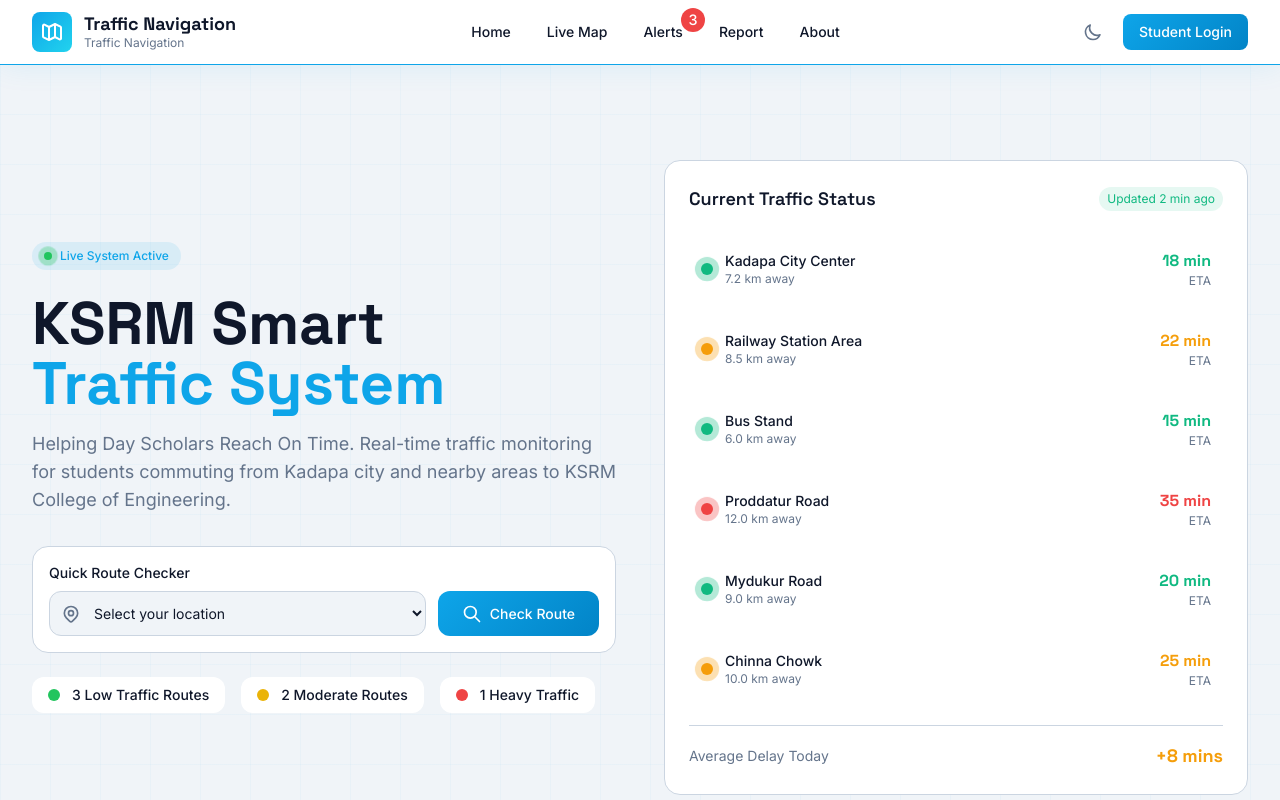
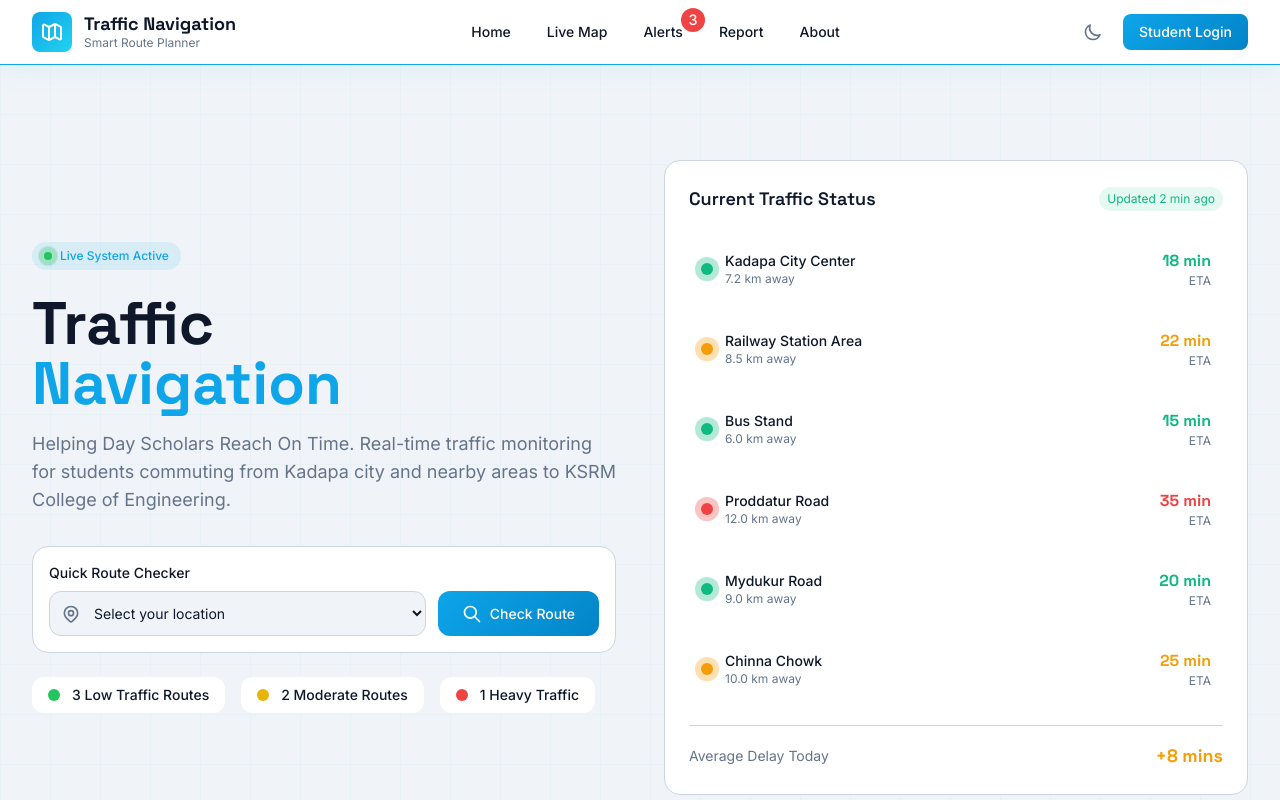
Before and after one commit to 333-moly/Traffic-Monitoring-Information-System, a plain HTML site: page index.html in a window 1280 px wide. Shown: the top 800 px of the page. Drawn offline with nearby package versions, Linux system fonts and the light colour scheme.

Commit message:
Update index.html

```diff
--- a/index.html
+++ b/index.html
@@ -3,7 +3,7 @@
 <head>
   <meta charset="UTF-8">
   <meta name="viewport" content="width=device-width, initial-scale=1.0">
-  <title>KSRM Smart Traffic System</title>
+  <title>Traffic Navigation</title>
   <script src="https://cdn.tailwindcss.com"></script>
   <link rel="preconnect" href="https://fonts.googleapis.com">
   <link rel="preconnect" href="https://fonts.gstatic.com" crossorigin>
@@ -240,7 +240,7 @@
           </div>
           <div>
             <h1 class="font-display font-bold text-lg leading-tight">Traffic Navigation</h1>
-            <p class="text-xs" style="color: var(--muted);">Traffic Navigation</p>
+            <p class="text-xs" style="color: var(--muted);">Smart Route Planner</p>
           </div>
         </div>
 
@@ -301,8 +301,8 @@
               Live System Active
             </div>
             <h1 class="font-display text-4xl sm:text-5xl lg:text-6xl font-bold leading-tight mb-4">
-              KSRM Smart<br>
-              <span style="color: var(--accent);">Traffic System</span>
+              Traffic<br>
+              <span style="color: var(--accent);">Navigation</span>
             </h1>
             <p class="text-lg mb-8" style="color: var(--muted);">
               Helping Day Scholars Reach On Time. Real-time traffic monitoring for students commuting from Kadapa city and nearby areas to KSRM College of Engineering.
@@ -392,7 +392,7 @@
                 <button onclick="setMapView('congestion')" class="map-tab px-4 py-2 rounded-lg text-sm font-medium transition-all" style="color: var(--muted);">Congestion</button>
                 <button onclick="setMapView('incidents')" class="map-tab px-4 py-2 rounded-lg text-sm font-medium transition-all" style="color: var(--muted);">Incidents</button>
               </div>
-              <div class="flex items-center gap-4 text-sm">
+              <div class="hidden sm:flex items-center gap-4 text-sm">
                 <div class="flex items-center gap-2"><span class="w-3 h-3 rounded-full bg-green-500"></span><span style="color: var(--muted);">Low</span></div>
                 <div class="flex items-center gap-2"><span class="w-3 h-3 rounded-full bg-yellow-500"></span><span style="color: var(--muted);">Medium</span></div>
                 <div class="flex items-center gap-2"><span class="w-3 h-3 rounded-full bg-red-500"></span><span style="color: var(--muted);">High</span></div>
@@ -559,11 +559,11 @@
         <div class="reveal">
           <div class="grid lg:grid-cols-2 gap-12 items-center">
             <div>
-              <h2 class="font-display text-3xl sm:text-4xl font-bold mb-6">About KSRM Traffic System</h2>
+              <h2 class="font-display text-3xl sm:text-4xl font-bold mb-6">About Traffic Navigation</h2>
               <div class="space-y-4" style="color: var(--muted);">
-                <p>The KSRM Smart Traffic System is designed specifically for day scholar students of KSRM College of Engineering, Kadapa, who commute daily from various parts of the city and nearby towns.</p>
+                <p>Traffic Navigation is designed specifically for day scholar students of KSRM College of Engineering, Kadapa, who commute daily from various parts of the city and nearby towns.</p>
                 <p>Our system provides real-time traffic monitoring and alerts to help students plan their commute effectively and reach college on time, avoiding unnecessary delays caused by traffic congestion, accidents, or roadwork.</p>
-                <p>Built by students, for students - this platform aims to make daily commuting stress-free and predictable.</p>
+                <p>Built by students, for students — this platform aims to make daily commuting stress-free and predictable.</p>
               </div>
               <div class="grid grid-cols-2 gap-4 mt-8">
                 <div class="glass-card rounded-xl p-4"><div class="text-3xl font-display font-bold" style="color: var(--accent);">500+</div><div class="text-sm" style="color: var(--muted);">Active Users</div></div>
@@ -608,9 +608,9 @@
           <div class="w-8 h-8 rounded-lg bg-gradient-to-br from-sky-500 to-cyan-400 flex items-center justify-center">
             <svg class="w-4 h-4 text-white" fill="none" stroke="currentColor" viewBox="0 0 24 24"><path stroke-linecap="round" stroke-linejoin="round" stroke-width="2" d="M9 20l-5.447-2.724A1 1 0 013 16.382V5.618a1 1 0 011.447-.894L9 7m0 13l6-3m-6 3V7m6 10l4.553 2.276A1 1 0 0021 18.382V7.618a1 1 0 00-.553-.894L15 4m0 13V4m0 0L9 7"/></svg>
           </div>
-          <span class="font-display font-medium">KSRM Smart Traffic System</span>
+          <span class="font-display font-medium">Traffic Navigation</span>
         </div>
-        <p class="text-sm" style="color: var(--muted);">Developed for KSRM College of Engineering, Kadapa - Day Scholars</p>
+        <p class="text-sm" style="color: var(--muted);">Developed for KSRM College of Engineering, Kadapa — Day Scholars</p>
         <div class="flex items-center gap-4"><span class="text-xs px-2 py-1 rounded-full" style="background: var(--bg-deep); color: var(--muted);">v1.0.0</span></div>
       </div>
     </div>
@@ -668,7 +668,7 @@
       'bus-stand': { title: 'Bus Stand', status: 'low', eta: '15 mins', bestTime: '8:35 AM', tips: 'Quick route, minimal traffic' },
       'proddatur': { title: 'Proddatur Road', status: 'high', eta: '35 mins', bestTime: '8:00 AM', tips: 'Consider alternate route via Mydukur' },
       'mydukur': { title: 'Mydukur Road', status: 'low', eta: '20 mins', bestTime: '8:25 AM', tips: 'Good road conditions today' },
-      'ksrm-college': { title: 'KSRM College of Engineering', status: 'destination', eta: '--', bestTime: 'Destination', tips: 'Your destination - Have a great day!' },
+      'ksrm-college': { title: 'KSRM College of Engineering', status: 'destination', eta: '--', bestTime: 'Destination', tips: 'Your destination — Have a great day!' },
     };
 
     // ========== ROUTING LOGIC ==========
```
